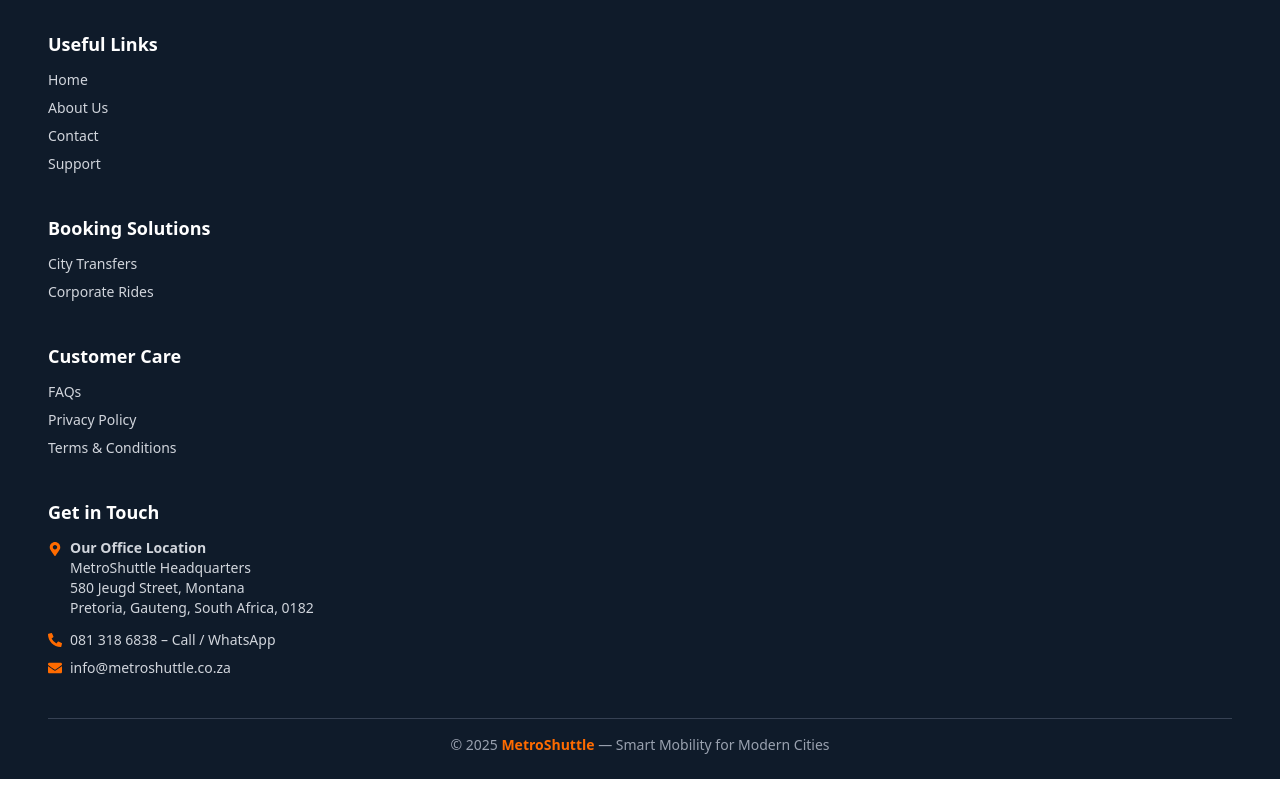
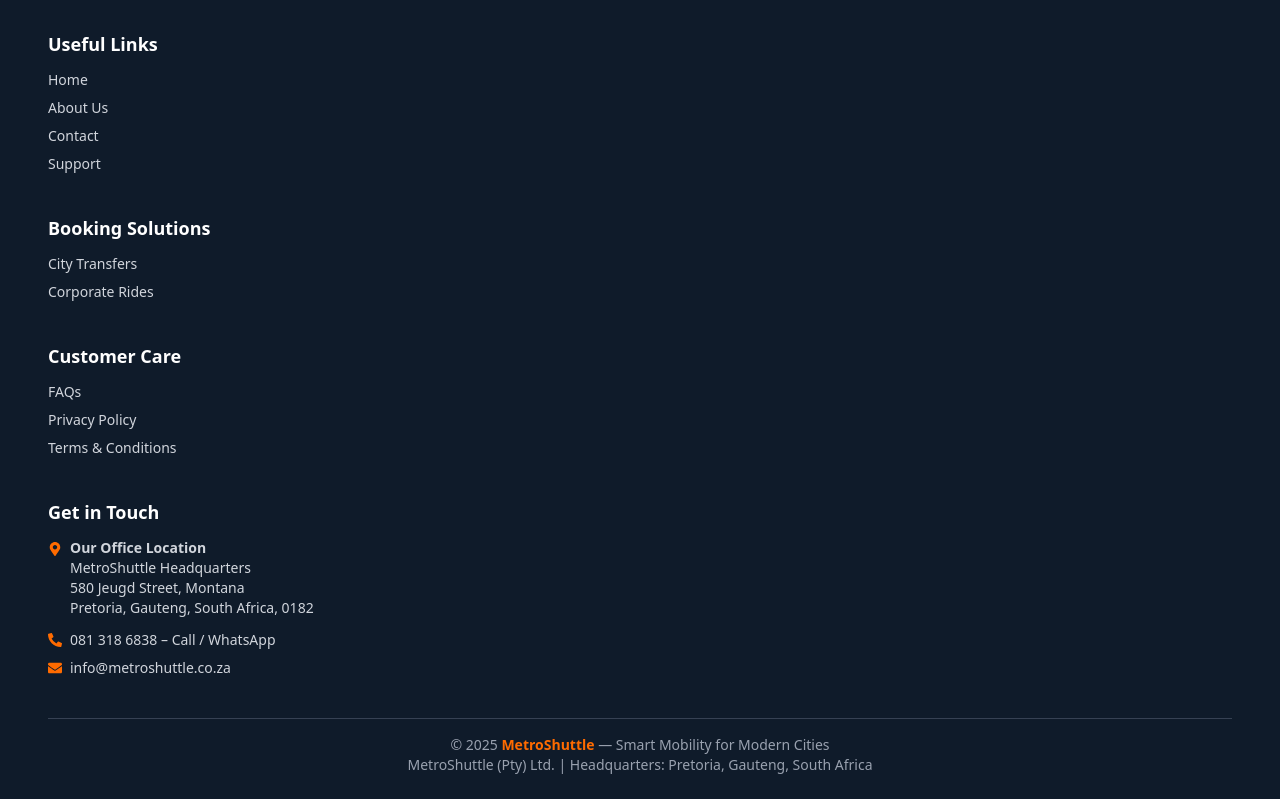
Before and after one commit to Matuku45/shuttle-booking, a React (Vite) app: page /contact in a window 1280 px wide. Shown: the part 1629-2428 px from the top of the page. Built offline with nearby package versions, Linux system fonts and the light colour scheme.

Commit message:
modified the footer

```diff
--- a/src/components/Footer.jsx
+++ b/src/components/Footer.jsx
@@ -54,7 +54,7 @@ const Footer = () => {
             { name: "Home", path: "/" },
             { name: "About Us", path: "/about" },
             { name: "Contact", path: "/contact" },
-            { name: "Support", path: "/support" }, // ✅ Full Support link
+            { name: "Support", path: "/support" },
           ].map((link) => (
             <Link
               key={link.name}
@@ -139,6 +139,8 @@ const Footer = () => {
         © {new Date().getFullYear()}{" "}
         <span className="text-[#ff6b00] font-semibold">MetroShuttle</span> — Smart
         Mobility for Modern Cities
+        <br />
+        MetroShuttle (Pty) Ltd. | Headquarters: Pretoria, Gauteng, South Africa
       </div>
     </footer>
   );
```
